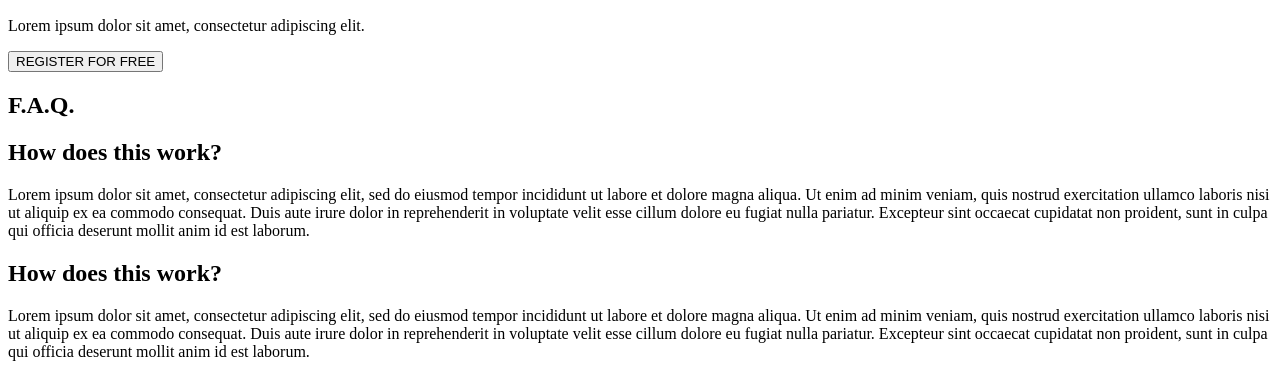
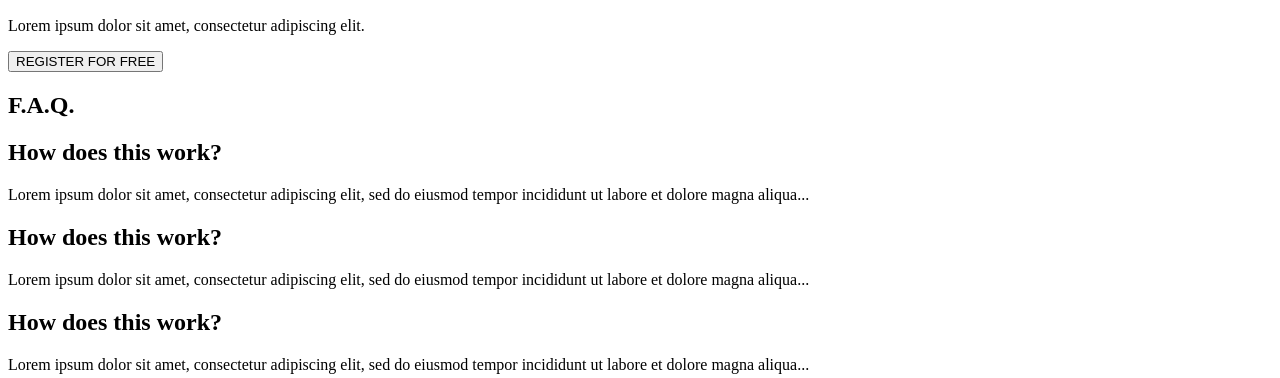
Before and after one commit to totomus83/holbertonschool-web-development, a plain HTML site: page html_advanced/index.html in a window 1280 px wide. Shown: the part 2397-2775 px from the top of the page. Drawn offline with Linux system fonts and the light colour scheme.

Commit message:
correted small errors

```diff
--- a/html_advanced/index.html
+++ b/html_advanced/index.html
@@ -3,7 +3,7 @@
 <head>
   <meta charset="UTF-8" />
   <meta name="viewport" content="width=device-width, initial-scale=1.0" />
-  <title>Header Structure</title>
+  <title>Smile School</title>
 </head>
 
 <body>
@@ -21,6 +21,7 @@
   </header>
 
   <main>
+
     <section>
       <div>
         <h1>Get Schooled</h1>
@@ -41,7 +42,7 @@
           <div>
             <img src="image2.png" alt="Item 2">
             <h3>Nannie Lawrence</h3>
-            <p>Best « little smile» 2017</p>
+            <p>Best « little smile » 2017</p>
           </div>
 
           <div>
@@ -53,25 +54,29 @@
           <div>
             <img src="image4.png" alt="Item 4">
             <h3>Henry Hughes</h3>
-            <p>« 24h smiles » winner 2016 - 2019</p>
+            <p>« 24h smiles » winner 2016 - 2019</p>
           </div>
         </div>
       </div>
     </section>
+
+    <section>
       <div>
         <img src="imagequote.png" alt="author of quote">
         <div>
-            <blockquote>« Those tutorials are concise and go straight to the point. I can't think of a better place to learn smiling. And it's so fun!</blockquote>
+          <blockquote>
+            « Those tutorials are concise and go straight to the point. I can't think of a better place to learn smiling. And it's so fun!
+          </blockquote>
           <p>Person Name</p>
           <p>weather presenter</p>
         </div>
       </div>
-    <section>
+    </section>
 
-    </section>
     <section>
       <h1>Most popular tutorials</h1>
       <div>
+
         <div>
           <img src="video1-thumb.png" alt="Video 1 Thumbnail">
           <h2>Diagonal Smile</h2>
@@ -85,6 +90,7 @@
             <p>10 min</p>
           </div>
         </div>
+
         <div>
           <img src="video2-thumb.png" alt="Video 2 Thumbnail">
           <h2>Sad Smile</h2>
@@ -98,6 +104,7 @@
             <p>8 min</p>
           </div>
         </div>
+
         <div>
           <img src="video3-thumb.png" alt="Video 3 Thumbnail">
           <h2>Natural Smile</h2>
@@ -111,6 +118,7 @@
             <p>10 min</p>
           </div>
         </div>
+
         <div>
           <img src="video4-thumb.png" alt="Video 4 Thumbnail">
           <h2>Happy Smile</h2>
@@ -124,74 +132,91 @@
             <p>8 min</p>
           </div>
         </div>
+
       </div>
     </section>
+
     <section>
       <h1>Free membership</h1>
       <div>
+
         <div>
           <img src="membership1.png" alt="membership 1">
           <h2>Lorem ipsum</h2>
           <p>Lorem ipsum dolor sit amet, consectetur adipiscing elit.</p>
         </div>
+
         <div>
           <img src="membership2.png" alt="membership 2">
           <h2>Lorem ipsum</h2>
           <p>Lorem ipsum dolor sit amet, consectetur adipiscing elit.</p>
         </div>
+
         <div>
           <img src="membership3.png" alt="membership 3">
           <h2>Lorem ipsum</h2>
           <p>Lorem ipsum dolor sit amet, consectetur adipiscing elit.</p>
         </div>
+
         <div>
           <img src="membership4.png" alt="membership 4">
           <h2>Lorem ipsum</h2>
           <p>Lorem ipsum dolor sit amet, consectetur adipiscing elit.</p>
         </div>
+
       </div>
       <button>REGISTER FOR FREE</button>
     </section>
 
     <section>
       <h1>F.A.Q.</h1>
+
       <div>
         <div>
           <h2>How does this work?</h2>
-          <p>Lorem ipsum dolor sit amet, consectetur adipiscing elit, sed do eiusmod tempor incididunt ut labore et dolore magna aliqua. Ut enim ad minim veniam, quis nostrud exercitation ullamco laboris nisi ut aliquip ex ea commodo consequat. Duis aute irure dolor in reprehenderit in voluptate velit esse cillum dolore eu fugiat nulla pariatur. Excepteur sint occaecat cupidatat non proident, sunt in culpa qui officia deserunt mollit anim id est laborum.</p>
+          <p>Lorem ipsum dolor sit amet, consectetur adipiscing elit, sed do eiusmod tempor incididunt ut labore et dolore magna aliqua...</p>
         </div>
 
         <div>
           <h2>How does this work?</h2>
-          <p>Lorem ipsum dolor sit amet, consectetur adipiscing elit, sed do eiusmod tempor incididunt ut labore et dolore magna aliqua. Ut enim ad minim veniam, quis nostrud exercitation ullamco laboris nisi ut aliquip ex ea commodo consequat. Duis aute irure dolor in reprehenderit in voluptate velit esse cillum dolore eu fugiat nulla pariatur. Excepteur sint occaecat cupidatat non proident, sunt in culpa qui officia deserunt mollit anim id est laborum.</p>
+          <p>Lorem ipsum dolor sit amet, consectetur adipiscing elit, sed do eiusmod tempor incididunt ut labore et dolore magna aliqua...</p>
         </div>
       </div>
-
 
       <div>
         <div>
           <h2>How does this work?</h2>
-          <p>Lorem ipsum dolor sit amet, consectetur adipiscing elit, sed do eiusmod tempor incididunt ut labore et dolore magna aliqua. Ut enim ad minim veniam, quis nostrud exercitation ullamco laboris nisi ut aliquip ex ea commodo consequat. Duis aute irure dolor in reprehenderit in voluptate velit esse cillum dolore eu fugiat nulla pariatur. Excepteur sint occaecat cupidatat non proident, sunt in culpa qui officia deserunt mollit anim id est laborum.</p>
+          <p>Lorem ipsum dolor sit amet, consectetur adipiscing elit, sed do eiusmod tempor incididunt ut labore et dolore magna aliqua...</p>
         </div>
 
         <div>
           <h2>How does this work?</h2>
-          <p>Lorem ipsum dolor sit amet, consectetur adipiscing elit, sed do eiusmod tempor incididunt ut labore et dolore magna aliqua. Ut enim ad minim veniam, quis nostrud exercitation ullamco laboris nisi ut aliquip ex ea commodo consequat. Duis aute irure dolor in reprehenderit in voluptate velit esse cillum dolore eu fugiat nulla pariatur. Excepteur sint occaecat cupidatat non proident, sunt in culpa qui officia deserunt mollit anim id est laborum.</p>
+          <p>Lorem ipsum dolor sit amet, consectetur adipiscing elit, sed do eiusmod tempor incididunt ut labore et dolore magna aliqua...</p>
         </div>
       </div>
+
     </section>
+
   </main>
+
   <footer>
     <div>
       <div>
         <img src="footer.png" alt="footer image">
         <div>
-            <a href="https://example.com/page1"><img src="https://example.com/image1.jpg" alt="Image 1"></a>
-            <a href="https://example.com/page2"><img src="https://example.com/image2.jpg" alt="Image 2"></a>
-            <a href="https://example.com/page3"><img src="https://example.com/image3.jpg" alt="Image 3"></a>
+          <a href="https://example.com/page1">
+            <img src="https://example.com/image1.jpg" alt="Image 1">
+          </a>
+          <a href="https://example.com/page2">
+            <img src="https://example.com/image2.jpg" alt="Image 2">
+          </a>
+          <a href="https://example.com/page3">
+            <img src="https://example.com/image3.jpg" alt="Image 3">
+          </a>
         </div>
       </div>
     </div>
   </footer>
+
 </body>
 </html>
```
Lines whose indentation alone changed are shown as unchanged.
